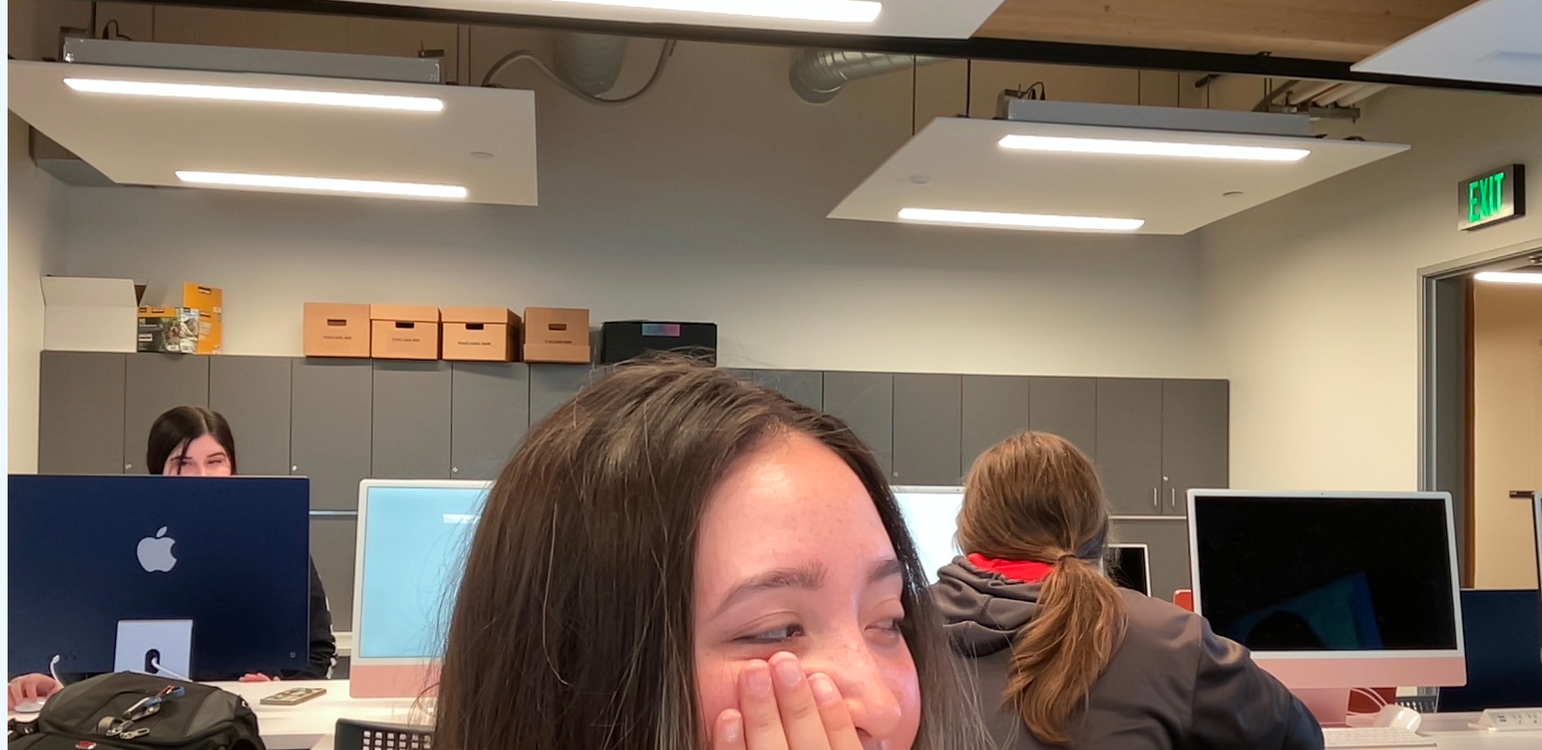
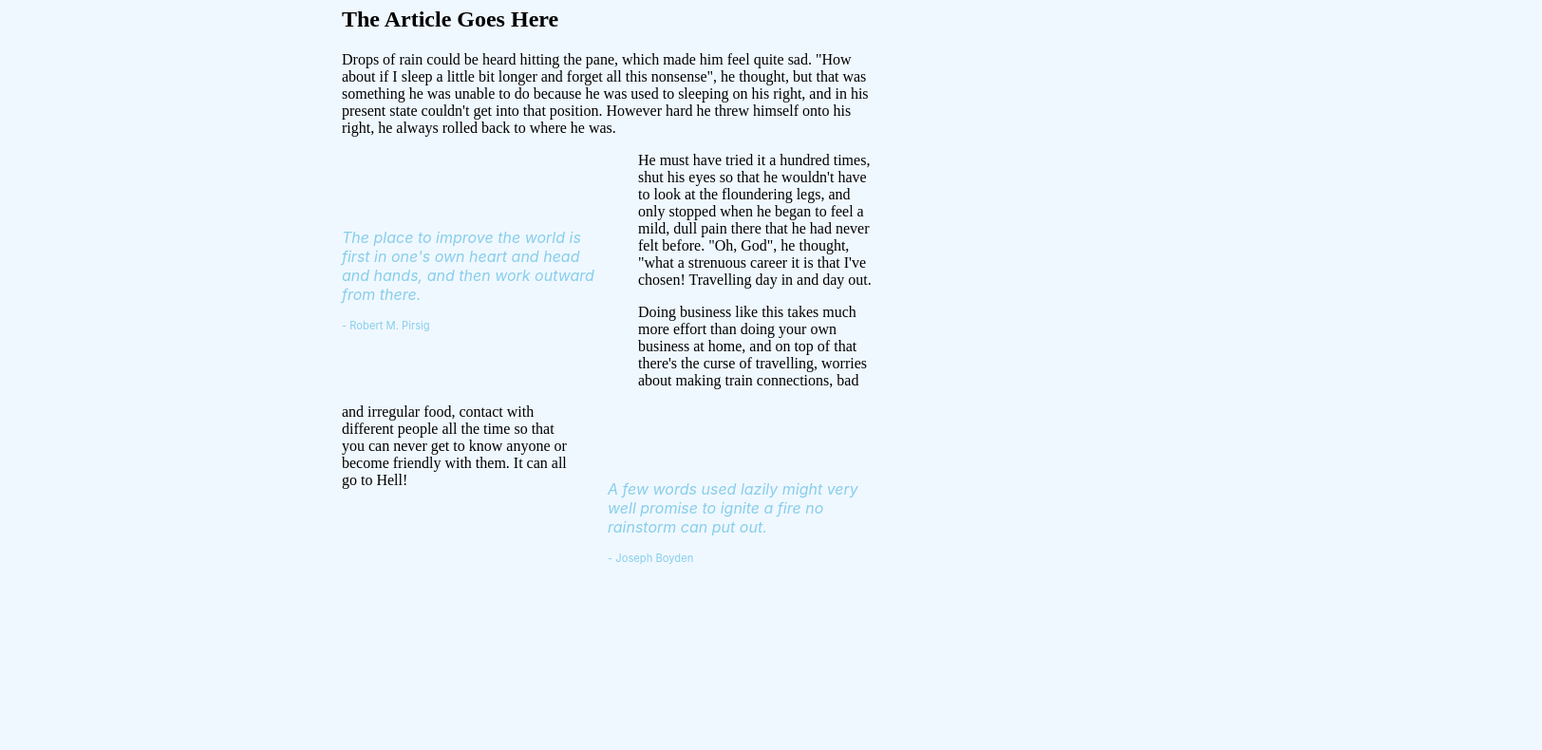
Before and after one commit to mchorton4/mywebsite, a plain HTML site: page index.html in a window 1280 px wide. Shown: the part 145-935 px from the top of the page at 95% size, 1624 px wide, since content can reach past the window. After the commit the page ends 815 px from the top, so only its background shows below. Drawn offline with Linux system fonts and the light colour scheme.

Commit message:
linkedin html1

```diff
--- a/css/styles.css
+++ b/css/styles.css
@@ -1,3 +1,53 @@
-body{
+
+:root {
+    --content-width: 70ch;
+    --inset: calc(1.5 * (100vw - var(--content-width)) / 3);
+  }
+
+  body {
     background-color: aliceblue;
-}
+    padding: 4rem;
+  }
+
+  .header,
+  .main {
+    margin-right: auto;
+    margin-left: auto;
+    max-width: var(--content-width);
+  }
+
+  blockquote {
+    color: skyblue;
+    margin: 4rem 0;
+    font-family: -apple-system, BlinkMacSystemFont, "Segoe UI", Roboto, Oxygen,
+      Ubuntu, Cantarell, "Open Sans", "Helvetica Neue", sans-serif;
+  }
+
+  blockquote p {
+    font-style: italic;
+  }
+
+  .author {
+    font-size: 70%;
+    font-style: normal;
+  }
+
+  @media screen and (min-width: 30em) {
+    blockquote {
+      width: 50%;
+    }
+
+    .pull-start {
+      float: right;
+      float: inline-start;
+      margin-inline-end: 2rem;
+      margin-inline-start: min(var(--inset), 0px);
+    }
+
+    .pull-end {
+      float: left;
+      float: inline-end;
+      margin-inline-start: 2rem;
+      margin-inline-end: min(var(--inset), 0px);
+    }
+  }
--- a/index.html
+++ b/index.html
@@ -15,10 +15,58 @@
     <script src="js/scripts.js" defer></script>
 
 </head>
-<body>
-    <h1> Malia Horton</h1>
+ <body>
+    <header class="header">
+        <h1 class="challenge-title">Malia Horton</h1>
+      </header>
+      <main class="main">
+        <h2>The Article Goes Here</h2>
+        <p>
+          Drops of rain could be heard hitting the pane, which made him feel quite
+          sad. "How about if I sleep a little bit longer and forget all this
+          nonsense", he thought, but that was something he was unable to do
+          because he was used to sleeping on his right, and in his present state
+          couldn't get into that position. However hard he threw himself onto his
+          right, he always rolled back to where he was.
+        </p>
+        <blockquote class="pull-start">
+          <p>
+            The place to improve the world is first in one's own heart and head
+            and hands, and then work outward from there.
+          </p>
+          <p class="author">- Robert M. Pirsig</p>
+        </blockquote>
+        <p>
+          He must have tried it a hundred times, shut his eyes so that he wouldn't
+          have to look at the floundering legs, and only stopped when he began to
+          feel a mild, dull pain there that he had never felt before. "Oh, God",
+          he thought, "what a strenuous career it is that I've chosen! Travelling
+          day in and day out.
+        </p>
+        <blockquote class="pull-end">
+          <p>
+            A few words used lazily might very well promise to ignite a fire no
+            rainstorm can put out.
+          </p>
+          <p class="author">- Joseph Boyden</p>
+        </blockquote>
+        <p>
+          Doing business like this takes much more effort than doing your own
+          business at home, and on top of that there's the curse of travelling,
+          worries about making train connections, bad and irregular food, contact
+          with different people all the time so that you can never get to know
+          anyone or become friendly with them. It can all go to Hell!
+        </p>
+      </main>
+    </body>
+
+
+
+
+  <!--
 
     <img src="img/me.jpg" alt="me.img">
     <p> Lorem ipsum dolor sit amet consectetur adipisicing elit. Animi quos fugiat at cupiditate. Non consequuntur, nostrum provident a suscipit maiores repellat aperiam tempore nulla? Dolor illo velit amet saepe laborum?</p>
+ -->
 </body>
 </html
```
Also changed, not shown: 1 other file.
